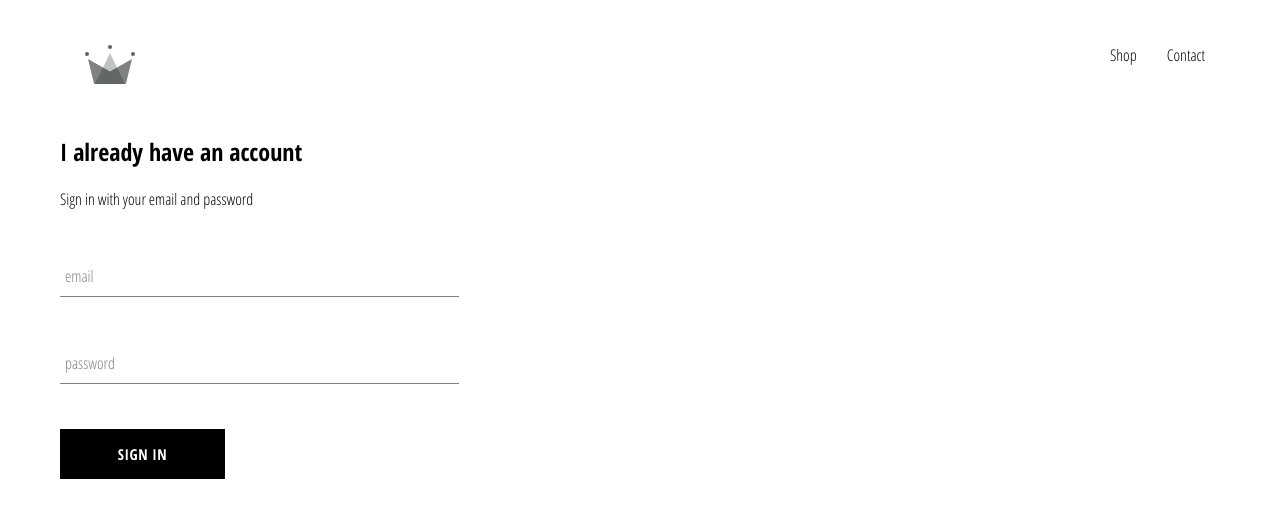
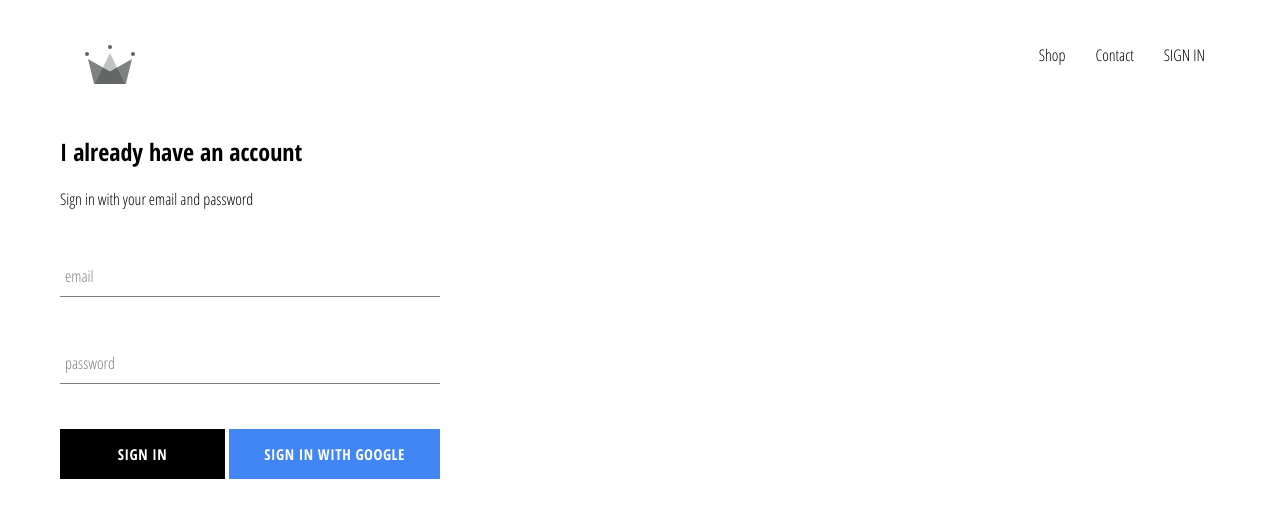
Before and after one commit to EYantis1212/crown-clothing, a React (Create React App) app: page /signin in a window 1280 px wide. Shown: the top 518 px of the page. Built offline with nearby package versions, Linux system fonts and the light colour scheme; no server answers.

Commit message:
Add: Firebase integration and Sign-in with Google

```diff
--- a/package.json
+++ b/package.json
@@ -6,6 +6,7 @@
     "@testing-library/jest-dom": "^5.16.2",
     "@testing-library/react": "^11.2.7",
     "@testing-library/user-event": "^12.8.3",
+    "firebase": "^9.6.7",
     "node-sass": "^7.0.1",
     "react": "^17.0.2",
     "react-dom": "^17.0.2",
--- a/src/App.css
+++ b/src/App.css
@@ -1,3 +1,7 @@
+* {
+    box-sizing: border-box;
+}
+
 body {
     font-family: 'Open Sans Condensed', sans-serif;
     padding: 20px 60px;
--- a/src/App.js
+++ b/src/App.js
@@ -1,5 +1,6 @@
 import React from 'react';
 import { Switch, Route } from 'react-router-dom';
+import { auth } from './firebase/firebase.utils';
 import HomePage from './pages/homepage/homepage.component';
 import ShopPage from './pages/shop/shop.component';
 import SignInAndSignUpPage from './pages/sign-in-and-sign-up/sign-in-and-sign-up.component';
@@ -7,10 +8,27 @@
 
 import './App.css';
 
-function App() {
+class App extends React.Component {
+    constructor(props) {
+        super(props);
+        this.state = {
+            currentUser: null,
+        };
+    }
+
+    componentDidMount() {
+        this.unsubscribeFromAuth = auth.onAuthStateChanged((user) => {
+            this.setState({ currentUser: user });
+        });
+    }
+    componentWillUnmount() {
+        this.unsubscribeFromAuth();
+    }
+
+    render() {
         return (
             <div>
-            <Header />
+                <Header currentUser={this.state.currentUser} />
                 <Switch>
                     <Route exact path="/" component={HomePage} />
                     <Route path="/shop" component={ShopPage} />
@@ -19,5 +37,6 @@
             </div>
         );
     }
+}
 
 export default App;
--- a/src/components/custom-button/custom-button.component.jsx
+++ b/src/components/custom-button/custom-button.component.jsx
@@ -2,8 +2,11 @@
 
 import './custom-button.styles.scss';
 
-const CustomButton = ({ children, ...otherProps }) => (
-    <button className="custom-button" {...otherProps}>
+const CustomButton = ({ children, isGoogleSignIn, ...otherProps }) => (
+    <button
+        className={`${isGoogleSignIn ? 'google-sign-in' : ''} custom-button`}
+        {...otherProps}
+    >
         {children}
     </button>
 );
--- a/src/components/custom-button/custom-button.styles.scss
+++ b/src/components/custom-button/custom-button.styles.scss
@@ -19,4 +19,13 @@
         color: black;
         border: 1px solid black;
     }
+    &.google-sign-in {
+        background-color: #4285f4;
+        color: white;
+
+        &:hover {
+            background-color: #357ae8;
+            border: none;
+        }
+    }
 }
--- a/src/components/header/header.component.jsx
+++ b/src/components/header/header.component.jsx
@@ -1,11 +1,12 @@
 import React from 'react';
 
 import { Link } from 'react-router-dom';
+import { auth } from '../../firebase/firebase.utils';
 import { ReactComponent as Logo } from '../../assets/crown.svg';
 
 import './header.styles.scss';
 
-const Header = () => (
+const Header = ({ currentUser }) => (
     <div className="header">
         <Link className="logo-container" to="/">
             <Logo className="logo" />
@@ -17,6 +18,15 @@
             <Link className="option" to="/contact">
                 Contact
             </Link>
+            {currentUser ? (
+                <div className="option" onClick={() => auth.signOut()}>
+                    SIGN OUT
+                </div>
+            ) : (
+                <Link className="option" to="/signin">
+                    SIGN IN
+                </Link>
+            )}
         </div>
     </div>
 );
--- a/src/components/header/header.styles.scss
+++ b/src/components/header/header.styles.scss
@@ -20,6 +20,7 @@
 
         .option {
             padding: 10px 15px;
+            cursor: pointer;
         }
     }
 }
--- a/src/components/sign-in/sign-in.component.jsx
+++ b/src/components/sign-in/sign-in.component.jsx
@@ -2,6 +2,8 @@
 
 import FormInput from '../form-input/form-input.component';
 import CustomButton from '../custom-button/custom-button.component';
+
+import { signInWithGoogle } from '../../firebase/firebase.utils';
 
 import './sign-in.styles.scss';
 
@@ -50,7 +52,12 @@
                         handleChange={this.handleChange}
                         required
                     />
-                    <CustomButton type="submit">Sign In</CustomButton>
+                    <div className="buttons">
+                        <CustomButton type="submit">Sign In</CustomButton>
+                        <CustomButton onClick={signInWithGoogle} isGoogleSignIn>
+                            Sign In with Google
+                        </CustomButton>
+                    </div>
                 </form>
             </div>
         );
--- a/src/components/sign-in/sign-in.styles.scss
+++ b/src/components/sign-in/sign-in.styles.scss
@@ -1,9 +1,14 @@
 .sign-in {
-    width: 30vw;
+    width: 380px;
     display: flex;
     flex-direction: column;
 
     .title {
         margin: 10px 0;
     }
+
+    .buttons {
+        display: flex;
+        justify-content: space-between;
+    }
 }
--- /dev/null
+++ b/src/firebase/firebase.utils.js
@@ -0,0 +1,24 @@
+import firebase from 'firebase/compat/app';
+import 'firebase/compat/firestore';
+import 'firebase/compat/auth';
+
+const config = {
+    apiKey: 'AIzaSyDt-HLSv_YrJaUBUK7bOycQqCPrJRWfChQ',
+    authDomain: 'crown-db-3765e.firebaseapp.com',
+    projectId: 'crown-db-3765e',
+    storageBucket: 'crown-db-3765e.appspot.com',
+    messagingSenderId: '619901527025',
+    appId: '1:619901527025:web:1bad531e7907b48c78da50',
+    measurementId: 'G-G0LMCM09MR',
+};
+
+firebase.initializeApp(config);
+
+export const auth = firebase.auth();
+export const firestore = firebase.firestore();
+
+const provider = new firebase.auth.GoogleAuthProvider();
+provider.setCustomParameters({ prompt: 'select_account' });
+export const signInWithGoogle = () => auth.signInWithPopup(provider);
+
+export default firebase;
```
Also changed, not shown: 1 other file (tests, documents, lock files or other folders). Lines whose indentation alone changed are shown as unchanged.
